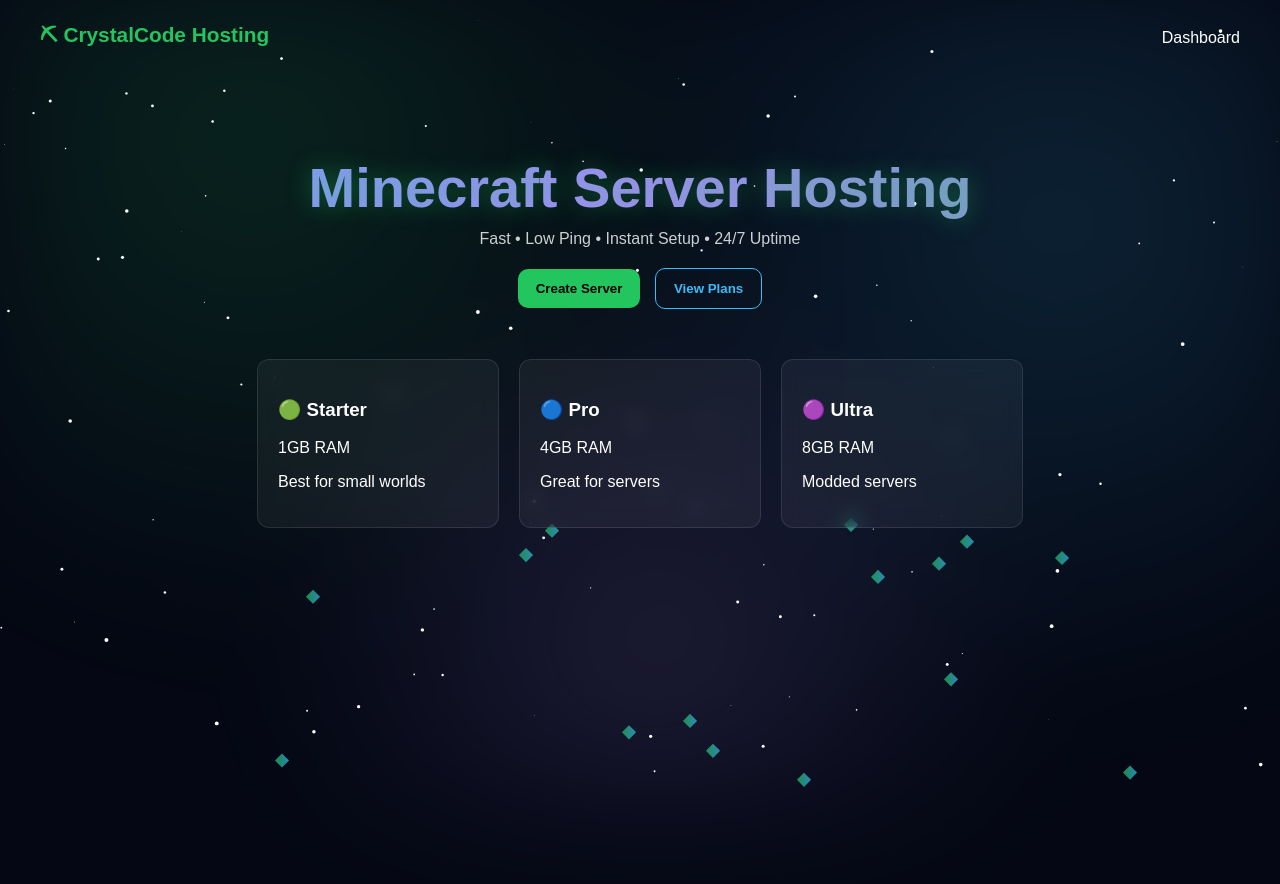
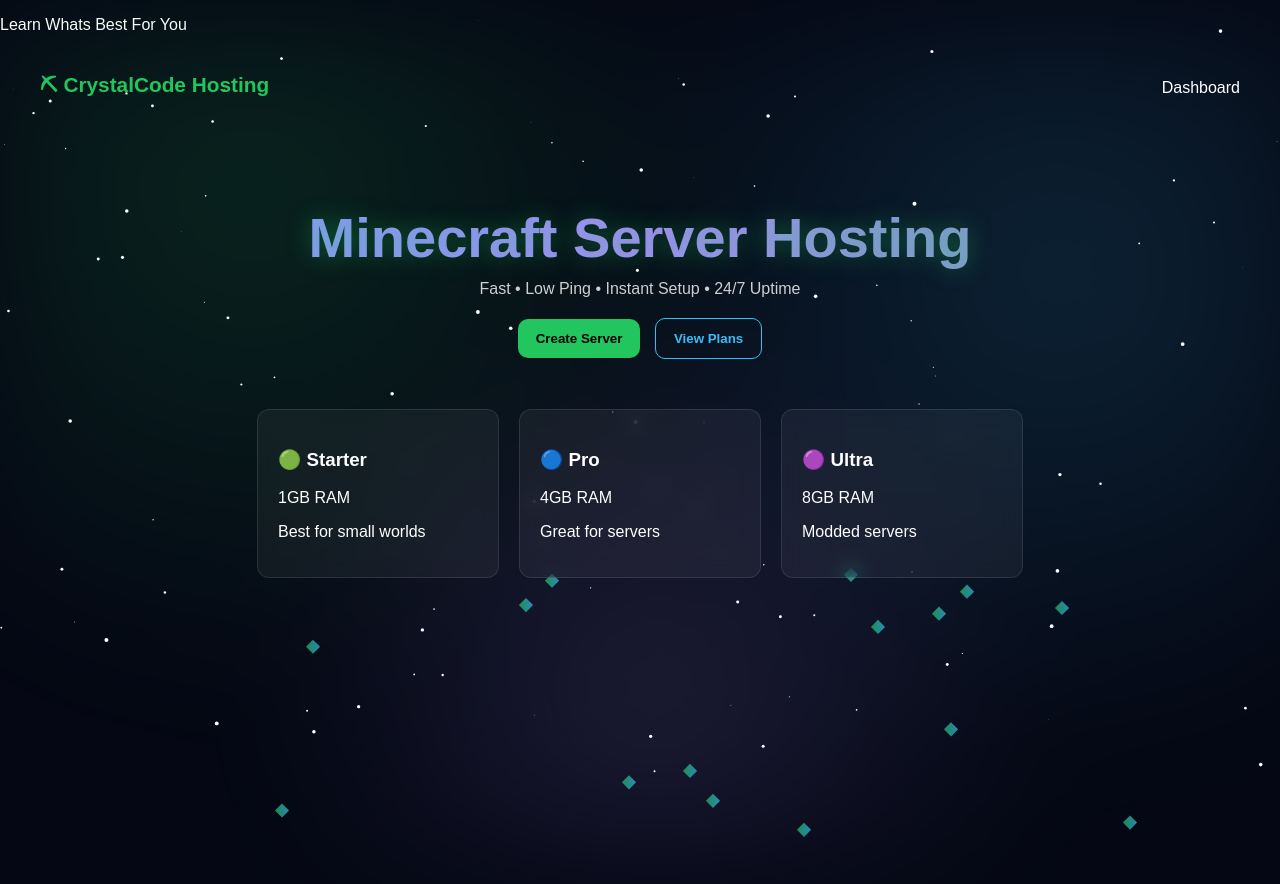
Before and after one commit to tayven560-tech/gvvvvvvvxfgbccfgvcc, a plain HTML site: page index.html in a window 1280 px wide. Shown: the top 884 px of the page. Drawn offline with Linux system fonts and the light colour scheme.

Commit message:
Update index.html

```diff
--- a/index.html
+++ b/index.html
@@ -3,7 +3,8 @@
 <head>
 <meta charset="UTF-8" />
 <meta name="viewport" content="width=device-width, initial-scale=1.0"/>
-<title>CrystalCode Hosting</title>
+<title>CrystalCode</title>
+<p>Learn Whats Best For You</p>
 
 <style>
 body {
```
